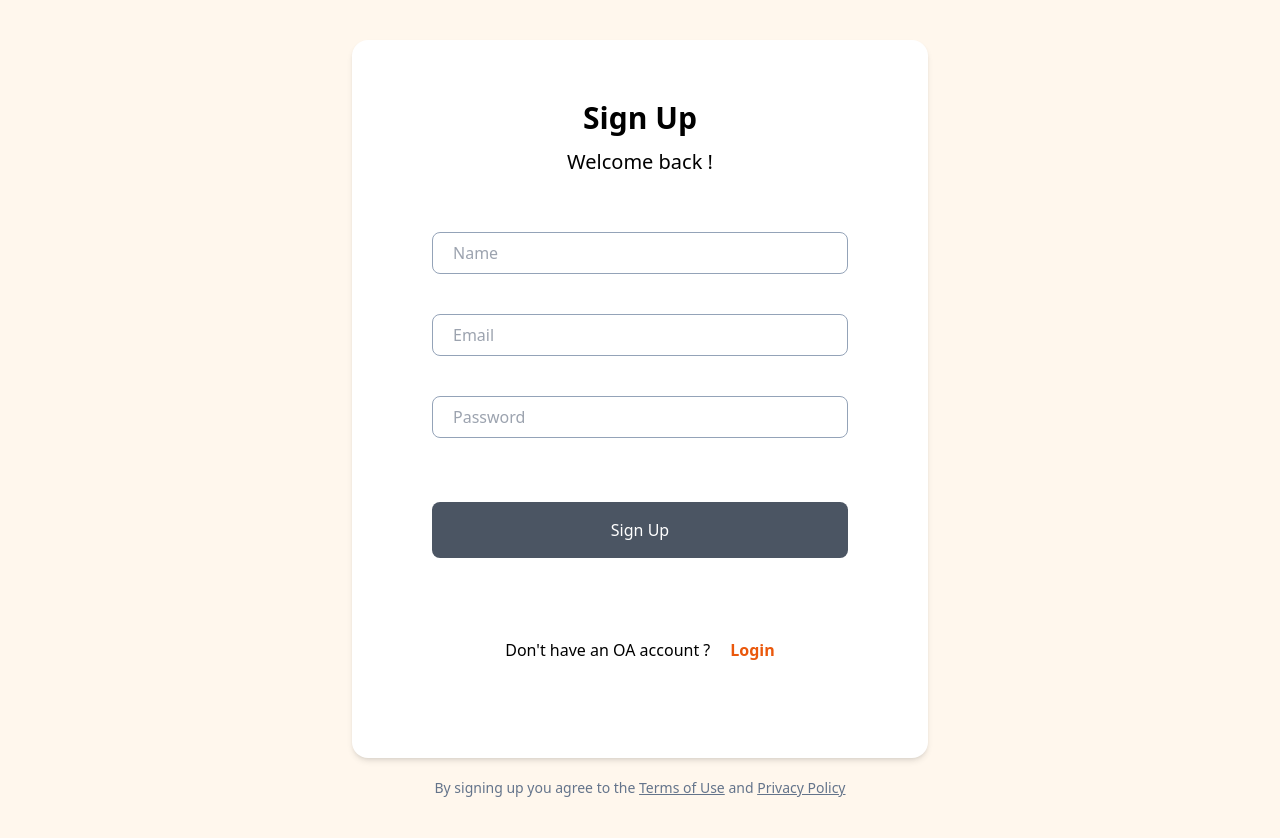
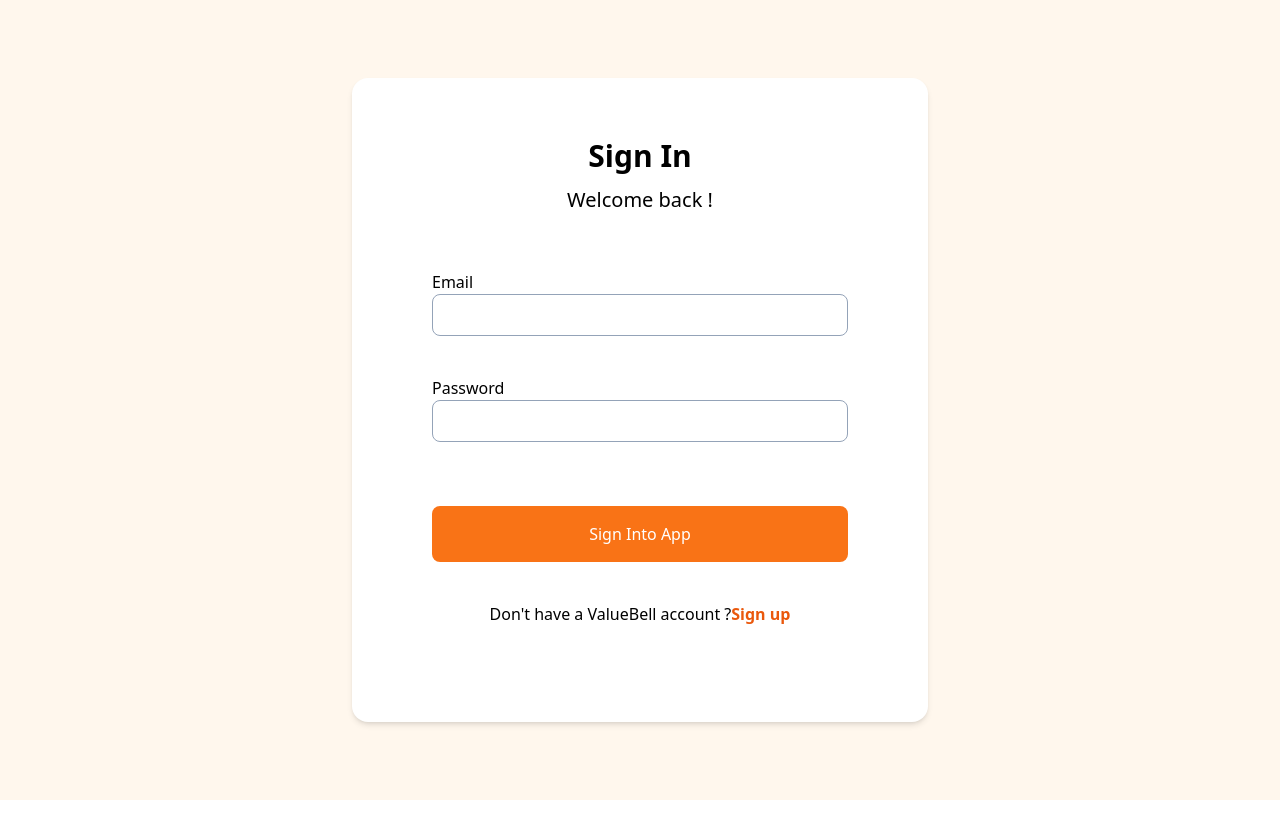
Before and after one commit to paapahagan/hr-project, a React (Vite) app: page /login in a window 1280 px wide. After the commit the page ends 800 px from the top, so only its background shows below. Built offline with nearby package versions, Linux system fonts and the light colour scheme.

Commit message:
feat: add navigation

```diff
--- a/package.json
+++ b/package.json
@@ -14,6 +14,7 @@
     "react": "^18.2.0",
     "react-dom": "^18.2.0",
     "react-hook-form": "^7.43.9",
+    "react-router-dom": "^6.10.0",
     "yup": "^1.0.2"
   },
   "devDependencies": {
--- a/src/App.jsx
+++ b/src/App.jsx
@@ -1,11 +1,26 @@
+import { createBrowserRouter, RouterProvider } from "react-router-dom";
 import LoginContainer from "./features/authentication/login/login-container";
 import SignUpContainer from "./features/authentication/signup/signup-container";
 
+const router = createBrowserRouter([
+  {
+    path: "/",
+    element: (
+      <div>
+        <h1>Hello World</h1>
+      </div>
+    ),
+  },
+  {
+    path: "/login",
+    element: <LoginContainer />,
+  },
+  {
+    path: "/signup",
+    element: <SignUpContainer />,
+  },
+]);
+
 export function App() {
-  return (
-    <div className="App">
-      <SignUpContainer />
-      {/* <LoginContainer /> */}
-    </div>
-  );
+  return <RouterProvider router={router} />;
 }
--- a/src/features/Authentication/login/login-component.jsx
+++ b/src/features/Authentication/login/login-component.jsx
@@ -1,3 +1,5 @@
+import { Link } from "react-router-dom";
+
 // login component
 function LoginComponent(props) {
   return (
@@ -47,9 +49,9 @@ function LoginComponent(props) {
           <div className="mt-5 lg:mt-10 text-center">
             <p>
               Don't have a ValueBell account ?
-              <a href="" className="text-orange-600 font-bold">
+              <Link className="text-orange-600 font-bold" to="/signup">
                 Sign up
-              </a>
+              </Link>
             </p>
           </div>
         </div>
--- a/src/features/Authentication/signup/signup-component.jsx
+++ b/src/features/Authentication/signup/signup-component.jsx
@@ -1,6 +1,9 @@
 import React from "react";
+import { Link, useNavigate } from "react-router-dom";
 
 function SignUpComponent(props) {
+  const navigate = useNavigate();
+
   return (
     <div>
       <form
@@ -62,9 +65,9 @@ function SignUpComponent(props) {
             <div className=" mt-20 lg:mt-20 text-center">
               <p className="mt-5">
                 Don't have an OA account ?
-                <a href="" className="text-orange-600 font-bold ml-5">
+                <Link to="/login" className="text-orange-600 font-bold ml-5">
                   Login
-                </a>
+                </Link>
               </p>
             </div>
           </div>
```
Also changed, not shown: 1 other file (tests, documents, lock files or other folders).
